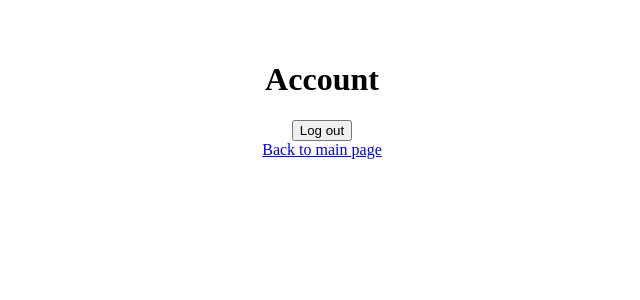
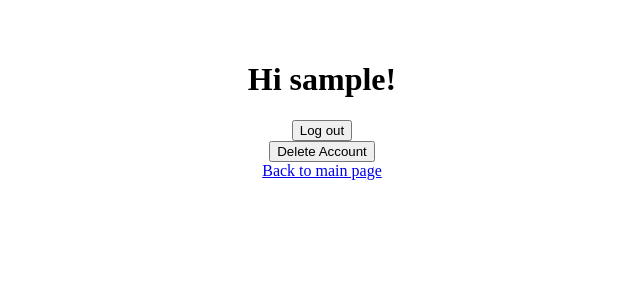
Before and after one commit to isamels/planic, a React (Vite) app in the folder client/: page /account in a window 1280 px wide. Shown: the top 300 px of the page, without its empty margins (318-958 px from the left). Built offline with nearby package versions, Linux system fonts and the light colour scheme; sample sign-in values are in the browser's storage; the HTML template or start-up script is replaced by a standard one.

Commit message:
feat(users): add DeleteAccount component to Account page

```diff
--- /dev/null
+++ b/client/src/components/DeleteAccount.jsx
@@ -0,0 +1,19 @@
+import { useAuth } from '../AuthProvider';
+import { deleteAccount } from '../api/users';
+
+export default function DeleteAccount() {
+  const { setUser } = useAuth();
+
+  const handleDelete = async (e) => {
+    await deleteAccount();
+
+    localStorage.removeItem('token');
+    setUser(null);
+  };
+
+  return (
+    <div>
+      <button onClick={handleDelete}>Delete Account</button>
+    </div>
+  );
+}
--- a/client/src/components/Logout.jsx
+++ b/client/src/components/Logout.jsx
@@ -1,4 +1,4 @@
-import { useAuth } from "../AuthProvider";
+import { useAuth } from '../AuthProvider';
 
 export default function Logout() {
   const { setUser } = useAuth();
--- a/client/src/pages/Account.jsx
+++ b/client/src/pages/Account.jsx
@@ -1,11 +1,16 @@
+import { useEffect } from 'react';
+import { useAuth } from '../AuthProvider';
 import Logout from '../components/Logout';
+import DeleteAccount from '../components/DeleteAccount';
 
 export default function Account() {
+  const { user } = useAuth();
 
   return (
     <div>
-      <h1>Account</h1>
+      <h1>Hi {user.username}!</h1>
       <Logout />
+      <DeleteAccount />
       <a href="/">Back to main page</a>
     </div>
   );
```
